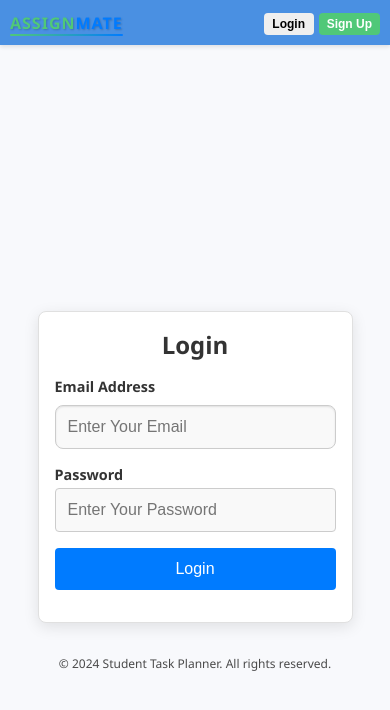
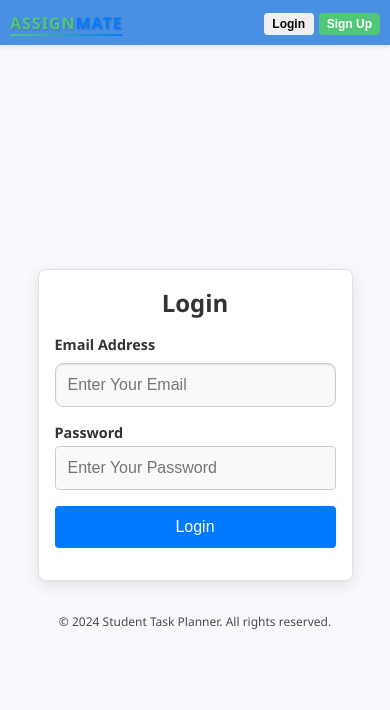
Before and after one commit to AnilaAnilaN/taskPlanner, a React (Vite) app in the folder an/: page /login in a window 390 px wide. Shown: the top 710 px of the page. Built offline with nearby package versions, Linux system fonts and the light colour scheme.

Commit message:
login signup form position fixed

```diff
--- a/an/src/App.css
+++ b/an/src/App.css
@@ -48,9 +48,8 @@ body {
 .main-content {
   flex-grow: 1;
   background-color: #f8f9fc;
-  padding: 20px; /* Adjusted to remove fixed top padding */
+  padding: 40px 20px 20px; /* Maintain 40px top padding */
   margin-left: 0;
-  margin-top: 60px; /* Match header height */
 }
 
 /* Apply margin when sidebar is present */
@@ -68,10 +67,9 @@ body {
   flex-direction: column;
   align-items: center; /* Center login/signup */
   justify-content: center; /* Center login/signup */
-  min-height: calc(100vh - 60px); /* Adjusted for header height */
-  padding: 20px;
+  min-height: calc(100vh - 40px); /* Adjusted for 40px padding */
+  padding: 40px 20px 20px; /* Maintain 40px top padding */
   margin-left: 0; /* Reset for login/signup centering */
-  margin-top: 60px; /* Match header height */
 }
 
 .form-container {
@@ -100,7 +98,7 @@ body {
 /* Responsive design */
 @media (max-width: 768px) {
   .sidebar {
-    width: 40px;
+    width: 60px;
   }
 
   .app-container:has(.sidebar) .main-content {
@@ -116,8 +114,7 @@ body {
   }
 
   .main-content {
-    margin-top: 50px; /* Match header height */
-    padding: 15px;
+    padding: 40px 15px 15px;
   }
 
   .form-container {
@@ -126,9 +123,7 @@ body {
   }
 
   .page-container {
-    margin-top: 50px; /* Match header height */
-    padding: 15px;
-    min-height: calc(100vh - 50px);
+    padding: 40px 15px 15px;
   }
 }
 
@@ -146,14 +141,11 @@ body {
   }
 
   .main-content {
-    margin-top: 45px; /* Match header height */
-    padding: 10px;
+    padding: 40px 10px 10px;
   }
 
   .page-container {
-    margin-top: 45px; /* Match header height */
-    padding: 10px;
-    min-height: calc(100vh - 45px);
+    padding: 40px 10px 10px;
   }
 
   .form-container {
```
